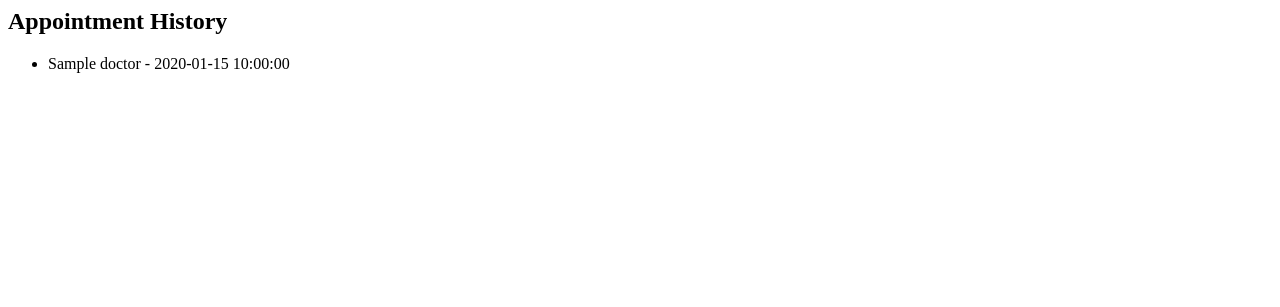
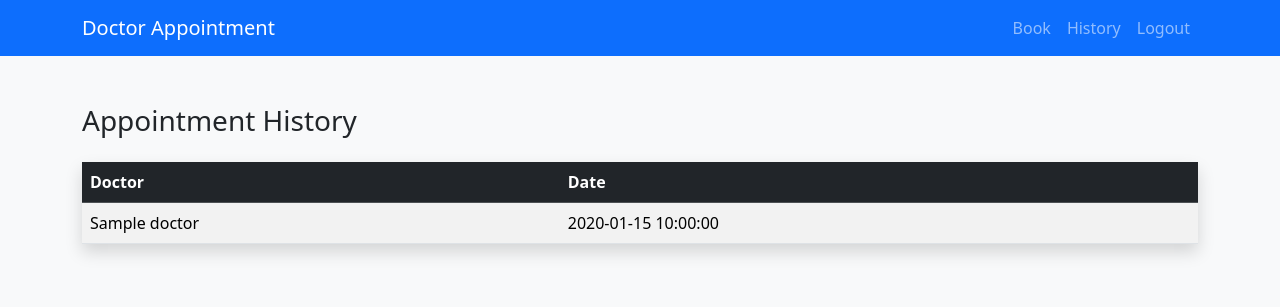
Before and after one commit to pushpak0111/Doctor_Appointment_App, a Flask app: template templates/history.html in a window 1280 px wide. Shown: the top 307 px of the page. Run offline with Flask 3, Linux system fonts and the light colour scheme; the template is opened without the code that fills it: most values are stand-ins (such as "Sample title", 1, 10 or a date in 2020).

Commit message:
Updated templates with Bootstrap and base layout

```diff
--- /dev/null
+++ b/templates/base.html
@@ -0,0 +1,32 @@
+<!DOCTYPE html>
+<html lang="en">
+<head>
+  <meta charset="UTF-8">
+  <meta name="viewport" content="width=device-width, initial-scale=1.0">
+  <title>{{ title or "Doctor Appointment App" }}</title>
+  <link href="https://cdn.jsdelivr.net/npm/bootstrap@5.3.3/dist/css/bootstrap.min.css" rel="stylesheet">
+</head>
+<body class="bg-light">
+
+  <!-- Navbar -->
+  <nav class="navbar navbar-expand-lg navbar-dark bg-primary">
+    <div class="container">
+      <a class="navbar-brand" href="/">Doctor Appointment</a>
+      <div class="collapse navbar-collapse">
+        <ul class="navbar-nav ms-auto">
+          <li class="nav-item"><a class="nav-link" href="/book">Book</a></li>
+          <li class="nav-item"><a class="nav-link" href="/history">History</a></li>
+          <li class="nav-item"><a class="nav-link" href="/logout">Logout</a></li>
+        </ul>
+      </div>
+    </div>
+  </nav>
+
+  <!-- Page content -->
+  <div class="container py-5">
+    {% block content %}{% endblock %}
+  </div>
+
+  <script src="https://cdn.jsdelivr.net/npm/bootstrap@5.3.3/dist/js/bootstrap.bundle.min.js"></script>
+</body>
+</html>
--- a/templates/history.html
+++ b/templates/history.html
@@ -1,6 +1,22 @@
-<h2>Appointment History</h2>
-<ul>
-  {% for a in appointments %}
-    <li>{{a.doctor}} - {{a.date}}</li>
-  {% endfor %}
-</ul>
+{% extends "base.html" %}
+{% block content %}
+
+<h3 class="mb-4">Appointment History</h3>
+<table class="table table-striped shadow">
+  <thead class="table-dark">
+    <tr>
+      <th>Doctor</th>
+      <th>Date</th>
+    </tr>
+  </thead>
+  <tbody>
+    {% for appointment in appointments %}
+    <tr>
+      <td>{{ appointment.doctor }}</td>
+      <td>{{ appointment.date }}</td>
+    </tr>
+    {% endfor %}
+  </tbody>
+</table>
+
+{% endblock %}
```
Also changed, not shown: templates/book.html (+19 -6 lines), templates/login.html (+19 -6 lines).
